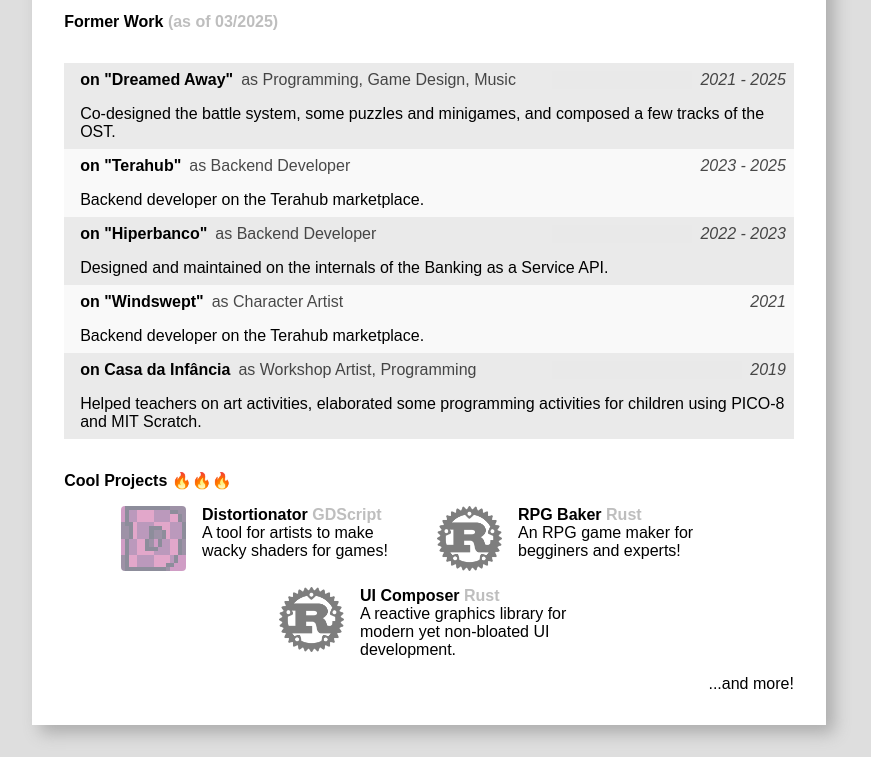
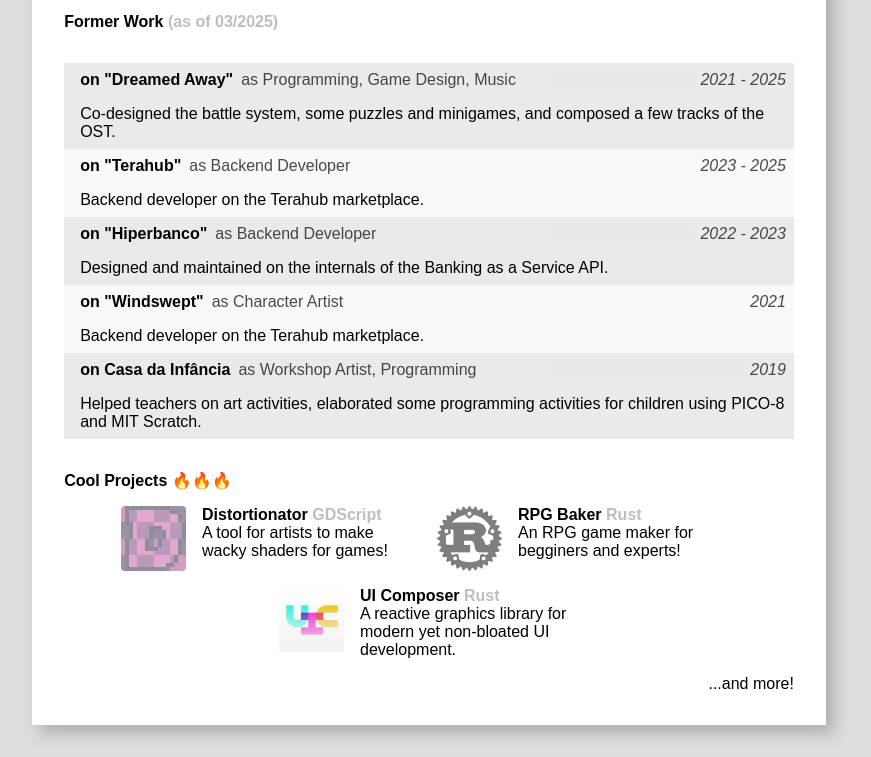
Before and after one commit to mrpedrobraga/mrpedrobraga-curriculum, a plain HTML site: page index.html in a window 1280 px wide. Shown: the part 402-1159 px from the top of the page, without its empty margins (211-1082 px from the left). Drawn offline with Linux system fonts and the light colour scheme.

Commit message:
feat: Added ui-composer icon.

```diff
--- a/index.html
+++ b/index.html
@@ -185,7 +185,7 @@
             </div>
           </a>
         <a href="https://github.com/mrpedrobraga/ui-composer" target="_blank" class="project">
-            <div class="project-icon" id="rust"></div>
+            <div class="project-icon" id="ui-composer"></div>
             <div class="v">
                 <h5>UI Composer <span style="opacity:25%;">Rust</span></h5>
                 <span>A reactive graphics library for modern yet non-bloated UI development.</span>
--- a/main.css
+++ b/main.css
@@ -143,7 +143,6 @@ div.project-icon {
     height: 65px;
     aspect-ratio: 1;
     border-radius: 4px;
-    opacity: 50%;
 }
 
 div.work {
@@ -176,11 +175,18 @@ div.work {
     background-image: url("./assets/distortionator_icon.png");
     background-size: cover;
     image-rendering: pixelated;
+    opacity: 50%;
+}
+
+#ui-composer {
+    background-image: url("./assets/ui_composer_icon.png");
+    background-size: cover;
 }
 
 #rust {
     background-image: url("./assets/rust-icon.png");
     background-size: cover;
+    opacity: 50%;
 }
 
 #profile-picture {
```
Also changed, not shown: assets/ui_composer_icon.png (added).
